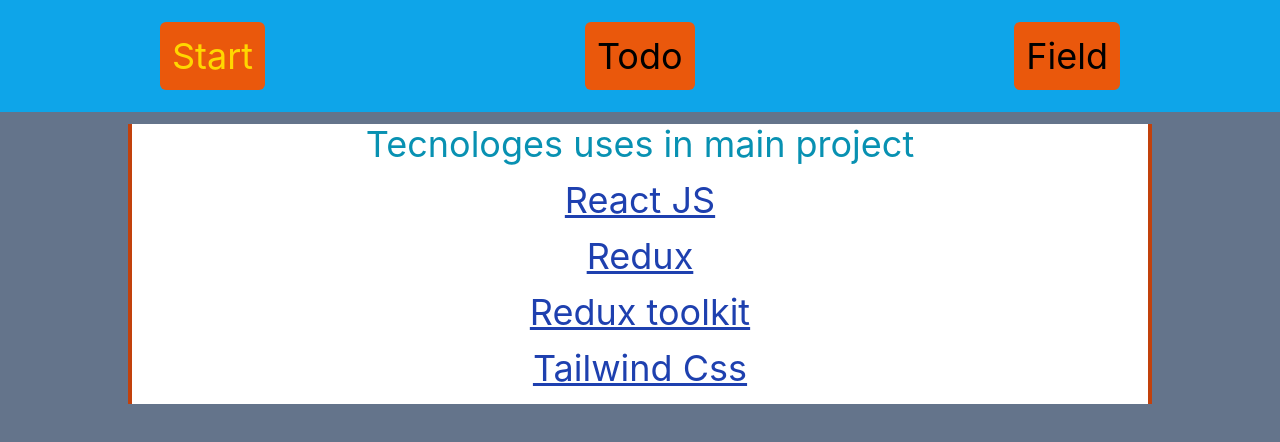
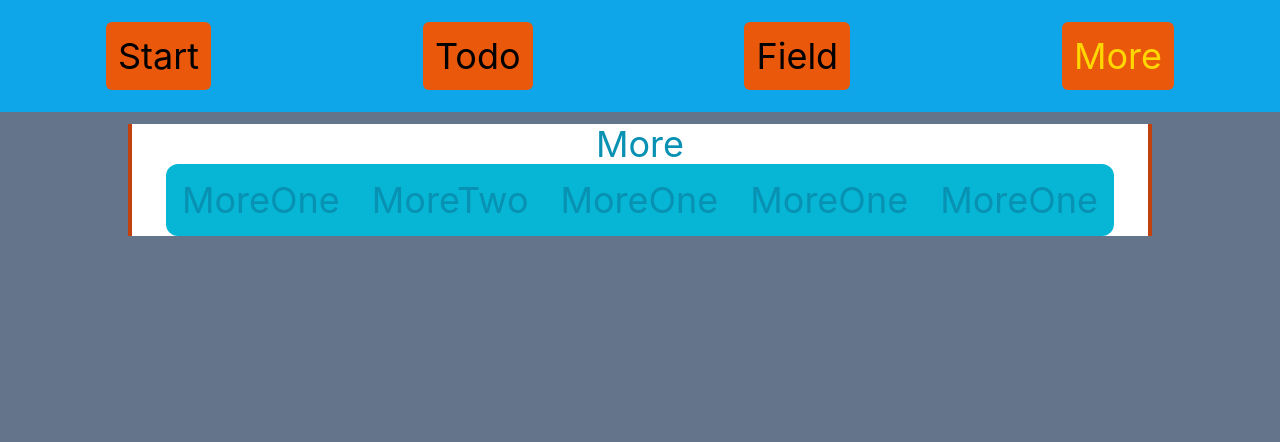
Before and after one commit to camelactive/mainproject, a React (Create React App) app: page /more in a window 1280 px wide. Before the commit this address led to /. Shown: the top 442 px of the page. Built offline with nearby package versions, Linux system fonts and the light colour scheme.

Commit message:
added more moduel

```diff
--- a/src/App.js
+++ b/src/App.js
@@ -7,6 +7,10 @@
 import Field from './components/Field/Field';
 import TodosLable from './layouts/TodosLable/TodosLable';
 import TodoList from './components/TodoList/TodoList';
+import More from './components/More/More';
+import MoreOne from './components/MoreOne/MoreOne';
+import MoreTwo from './components/MoreTwo/MoreTwo';
+import NotReady from './components/NotReady/NotReady';
 
 function App() {
   return (
@@ -20,7 +24,12 @@
               <Route path='/todo/todoList' element={<TodoList/>}/>
             </Route>
             <Route path='/field' element={<Field/>}/>
+              <Route path='/more' element={<More/>}>
+                <Route path='/more/more-one' element={<MoreOne/>}/>
+                <Route path='/more/more-two' element={<MoreTwo/>}/>
+              </Route>
             <Route path='/*' element={<NotFound props = {{timeToMain:4}}/>}/>
+            <Route path='/notReady' element={<NotReady/>}/>
           </Route>
         </Routes>
       </BrowserRouter>
--- /dev/null
+++ b/src/components/More/More.jsx
@@ -0,0 +1,14 @@
+import { Outlet } from "react-router-dom"
+import MoreMenu from "../MoreMunu/MoreMenu"
+
+const More = () => {
+  return (
+    <div>
+        <h1>More</h1>
+        <MoreMenu/>
+        <Outlet/>
+    </div>
+  )
+}
+
+export default More
--- /dev/null
+++ b/src/components/MoreMunu/MoreMenu.jsx
@@ -0,0 +1,17 @@
+import { NavLink } from "react-router-dom"
+const MoreMenu = () => {
+  return (
+
+    <div className="bg-cyan-500 p-4 rounded-xl">
+        <ul className="flex justify-between flex-row gap-x-8">
+            <li><NavLink to={"/more/more-one"}>MoreOne</NavLink></li>
+            <li><NavLink to={"/more/more-two"}>MoreTwo</NavLink></li>
+            <li><NavLink to={"/notReady"}>MoreOne</NavLink></li>
+            <li><NavLink to={"/notReady"}>MoreOne</NavLink></li>
+            <li><NavLink to={"/notReady"}>MoreOne</NavLink></li>
+        </ul>
+    </div>
+  )
+}
+
+export default MoreMenu
--- /dev/null
+++ b/src/components/MoreOne/MoreOne.jsx
@@ -0,0 +1,9 @@
+const MoreOne = () => {
+  return (
+    <div>
+        <h1>MoreOne</h1>
+    </div>
+  )
+}
+
+export default MoreOne
--- /dev/null
+++ b/src/components/MoreTwo/MoreTwo.jsx
@@ -0,0 +1,7 @@
+const MoreTwo = () => {
+  return (
+    <div>MoreTwo</div>
+  )
+}
+
+export default MoreTwo
--- /dev/null
+++ b/src/components/NotReady/NotReady.jsx
@@ -0,0 +1,18 @@
+import { NavLink } from "react-router-dom"
+
+const NotReady = () => {
+  return (
+    <div className="flex flex-col items-center">
+        <h1 className="text-red-700 text-9xl">Страниц пустой еще ни готов , подожди модет чего нить сделают</h1>
+        <div className="relative bg-red-600 rounded-xl text-6xl m-10 ">
+            <button className="bg-orange-500 rounded-xl w-full h-full animate-pulse p-4 text-white">
+                <NavLink to={"/"}>
+                    Я понял
+                </NavLink>
+            </button>
+        </div>
+    </div>
+  )
+}
+
+export default NotReady
--- a/src/components/TopMenu/TopMenu.jsx
+++ b/src/components/TopMenu/TopMenu.jsx
@@ -8,6 +8,7 @@
             <li><NavLink className="text-sm md:text-4xl bg-orange-600 p-3 rounded-md text-black" to={"/"}>Start</NavLink></li>
             <li><NavLink className="text-sm md:text-4xl bg-orange-600 p-3 rounded-md text-black" to={"/todo"}>Todo</NavLink></li>
             <li><NavLink className="text-sm md:text-4xl bg-orange-600 p-3 rounded-md text-black" to={"/field"}>Field</NavLink></li>
+            <li><NavLink className="text-sm md:text-4xl bg-orange-600 p-3 rounded-md text-black" to={"/more"}>More</NavLink></li>
         </ul>
     </div>
   )
```
